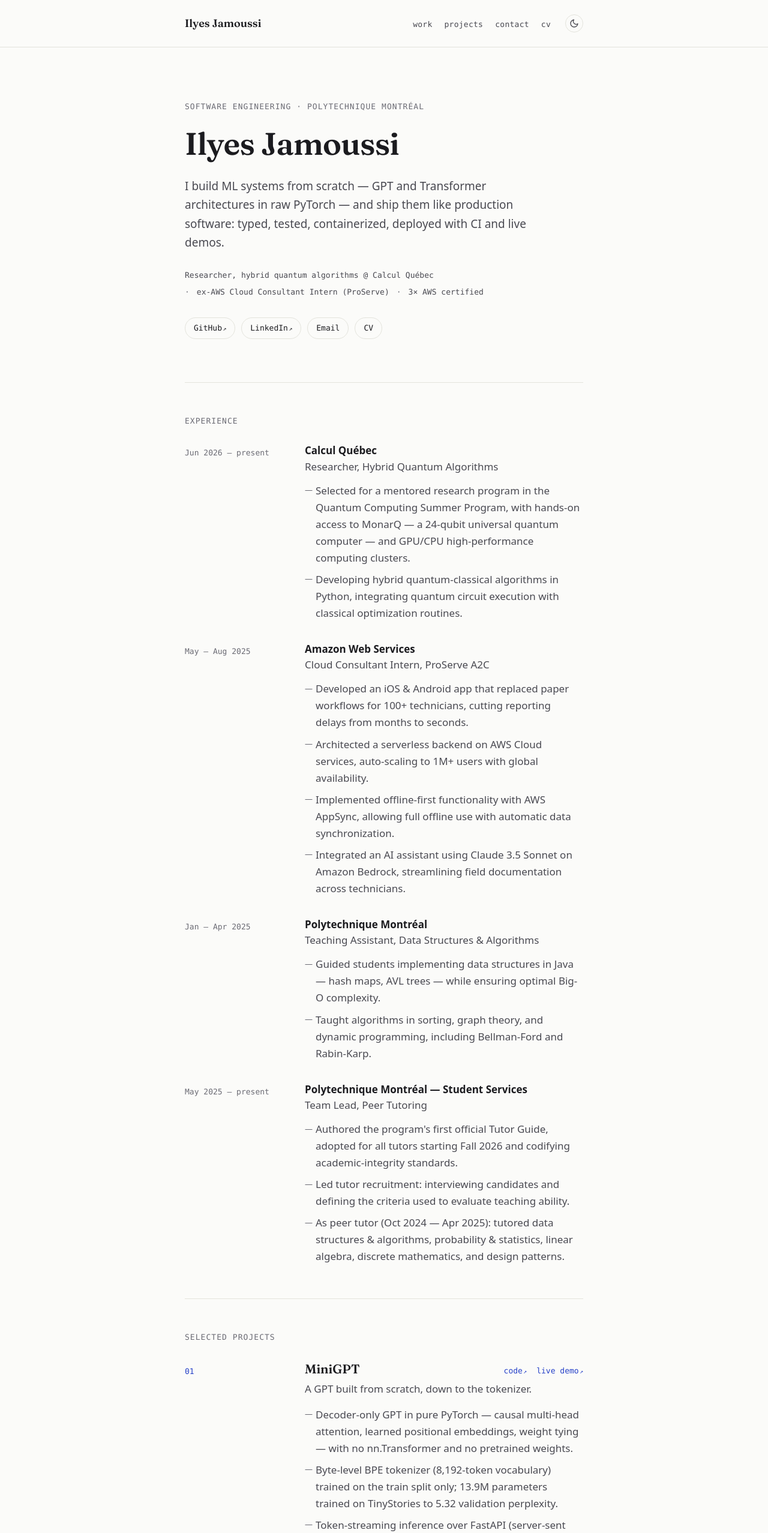
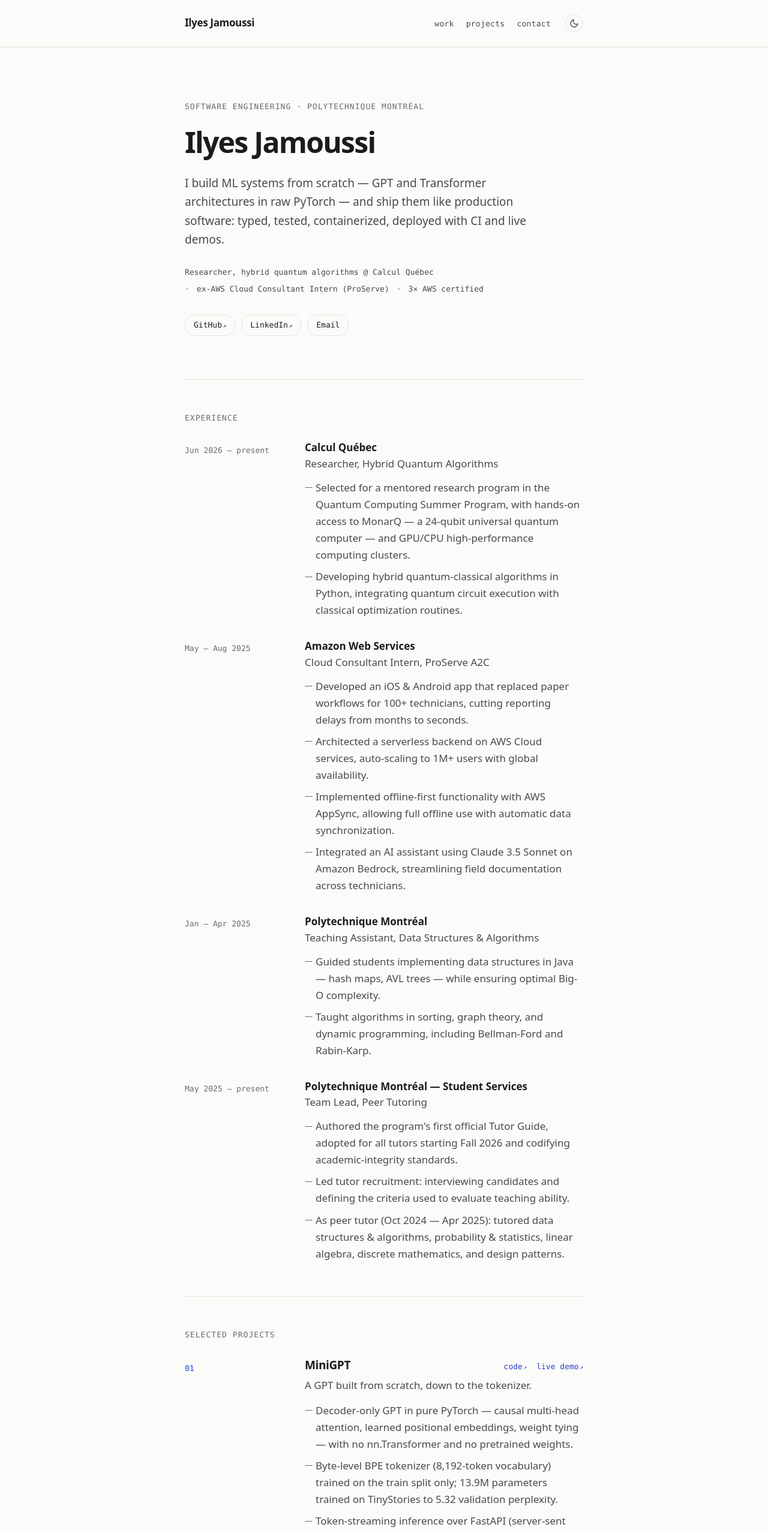
Before and after one commit to Ilyes-Jamoussi/Ilyes-Jamoussi.github.io, an Astro site: page / in a window 1280 px wide. Shown: the top 2555 px of the page at 60% size. Built offline with nearby package versions, Linux system fonts and the light colour scheme; Astro itself is replaced by a stand-in of ours.

Commit message:
Remove CV from site; switch display type from Fraunces to Inter
- Drop /cv.pdf and every CV link (header nav, hero, contact) — the CV
  is no longer distributed through the portfolio
- Replace Fraunces display serif with Inter for headings, wordmark, and
  generated assets (OG image, favicon, touch icon); the Fraunces capital
  J rendered oddly in the name
- Remove @fontsource/fraunces dependency

```diff
--- a/package.json
+++ b/package.json
@@ -20,7 +20,6 @@
     "@astrojs/check": "^0.9.9",
     "@astrojs/sitemap": "^3.7.3",
     "@fontsource-variable/inter": "^5.2.8",
-    "@fontsource/fraunces": "^5.2.9",
     "astro": "^5.18.2",
     "typescript": "^5.9.3"
   },
--- a/scripts/generate-assets.ts
+++ b/scripts/generate-assets.ts
@@ -39,10 +39,10 @@ async function font(pkgPath: string): Promise<Buffer> {
   return readFile(require.resolve(pkgPath));
 }
 
-const [fraunces600, inter400, inter500] = await Promise.all([
-  font("@fontsource/fraunces/files/fraunces-latin-600-normal.woff"),
+const [inter400, inter500, inter600] = await Promise.all([
   font("@fontsource/inter/files/inter-latin-400-normal.woff"),
   font("@fontsource/inter/files/inter-latin-500-normal.woff"),
+  font("@fontsource/inter/files/inter-latin-600-normal.woff"),
 ]);
 
 const ink = "#111114";
@@ -59,9 +59,9 @@ async function renderPng(
     width,
     height,
     fonts: [
-      { name: "Fraunces", data: fraunces600, weight: 600, style: "normal" },
       { name: "Inter", data: inter400, weight: 400, style: "normal" },
       { name: "Inter", data: inter500, weight: 500, style: "normal" },
+      { name: "Inter", data: inter600, weight: 600, style: "normal" },
     ],
   });
   const resvg = new Resvg(svg, { fitTo: { mode: "width", value: width } });
@@ -104,11 +104,10 @@ const ogNode = el(
       {
         style: {
           color: paper,
-          fontFamily: "Fraunces",
-          fontSize: 96,
+          fontSize: 92,
           fontWeight: 600,
           marginTop: 28,
-          letterSpacing: -1,
+          letterSpacing: -3,
         },
       },
       "Ilyes Jamoussi",
@@ -149,7 +148,7 @@ function monogram(radius: number, fontSize: number): ReactNode {
         backgroundColor: ink,
         borderRadius: radius,
         color: paper,
-        fontFamily: "Fraunces",
+        fontFamily: "Inter",
         fontSize,
         fontWeight: 600,
       },
@@ -167,9 +166,7 @@ await writeFile(path.join(publicDir, "apple-touch-icon.png"), touchIcon);
 const faviconSvg = await satori(monogram(13, 34), {
   width: 64,
   height: 64,
-  fonts: [
-    { name: "Fraunces", data: fraunces600, weight: 600, style: "normal" },
-  ],
+  fonts: [{ name: "Inter", data: inter600, weight: 600, style: "normal" }],
 });
 await writeFile(path.join(publicDir, "favicon.svg"), faviconSvg);
 
--- a/src/components/Header.astro
+++ b/src/components/Header.astro
@@ -11,9 +11,6 @@ const nav = [
     <a class="wordmark" href="/">Ilyes Jamoussi</a>
     <nav class="site-nav" aria-label="Site">
       {nav.map((item) => <a href={item.href}>{item.label}</a>)}
-      <a href="/cv.pdf" target="_blank" rel="noopener">
-        cv<span class="sr-only"> (PDF, opens in new tab)</span>
-      </a>
     </nav>
     <button class="theme-toggle" type="button" aria-label="Switch color theme">
       <svg
--- a/src/layouts/Base.astro
+++ b/src/layouts/Base.astro
@@ -1,6 +1,5 @@
 ---
 import "@fontsource-variable/inter/index.css";
-import "@fontsource/fraunces/600.css";
 import "../styles/global.css";
 
 import Footer from "../components/Footer.astro";
--- a/src/pages/index.astro
+++ b/src/pages/index.astro
@@ -29,9 +29,6 @@ import Base from "../layouts/Base.astro";
         <ExtLink href={github}>GitHub</ExtLink>
         <ExtLink href={linkedin}>LinkedIn</ExtLink>
         <a href={`mailto:${email}`}>Email</a>
-        <a href="/cv.pdf" target="_blank" rel="noopener">
-          CV<span class="sr-only"> (PDF, opens in new tab)</span>
-        </a>
       </div>
     </section>
 
@@ -201,11 +198,6 @@ import Base from "../layouts/Base.astro";
             linkedin.com/in/ilyes-jamoussi-b4aa94251
           </ExtLink>
         </li>
-        <li>
-          <a href="/cv.pdf" download="Ilyes-Jamoussi-CV.pdf">
-            Download CV (PDF)
-          </a>
-        </li>
       </ul>
     </section>
   </div>
--- a/src/styles/global.css
+++ b/src/styles/global.css
@@ -12,7 +12,7 @@
   --rule: #e3e3dc;
 
   --font-sans: "Inter Variable", ui-sans-serif, system-ui, sans-serif;
-  --font-display: "Fraunces", ui-serif, Georgia, serif;
+  --font-display: "Inter Variable", ui-sans-serif, system-ui, sans-serif;
   --font-mono:
     ui-monospace, "SF Mono", "Cascadia Code", "JetBrains Mono", Menlo, Consolas,
     monospace;
@@ -177,8 +177,9 @@ a:hover {
 
 .wordmark {
   font-family: var(--font-display);
-  font-weight: 600;
-  font-size: 1.125rem;
+  font-weight: 650;
+  font-size: 1.0625rem;
+  letter-spacing: -0.02em;
   text-decoration: none;
   margin-right: auto;
 }
@@ -249,9 +250,9 @@ a:hover {
 
 .hero h1 {
   font-family: var(--font-display);
-  font-weight: 600;
-  font-size: clamp(2.25rem, 8vw, 3.25rem);
-  letter-spacing: -0.015em;
+  font-weight: 650;
+  font-size: clamp(2.125rem, 7.5vw, 3rem);
+  letter-spacing: -0.035em;
 }
 
 .lede {
@@ -431,8 +432,9 @@ a:hover {
 
 .project-name {
   font-family: var(--font-display);
-  font-weight: 600;
-  font-size: 1.3125rem;
+  font-weight: 650;
+  font-size: 1.1875rem;
+  letter-spacing: -0.02em;
 }
 
 .project-links {
@@ -684,8 +686,9 @@ a:hover {
 
 .not-found h1 {
   font-family: var(--font-display);
-  font-weight: 600;
+  font-weight: 650;
   font-size: clamp(1.75rem, 6vw, 2.5rem);
+  letter-spacing: -0.03em;
 }
 
 .not-found p {
```
Also changed, not shown: README.md, 3 other files.
